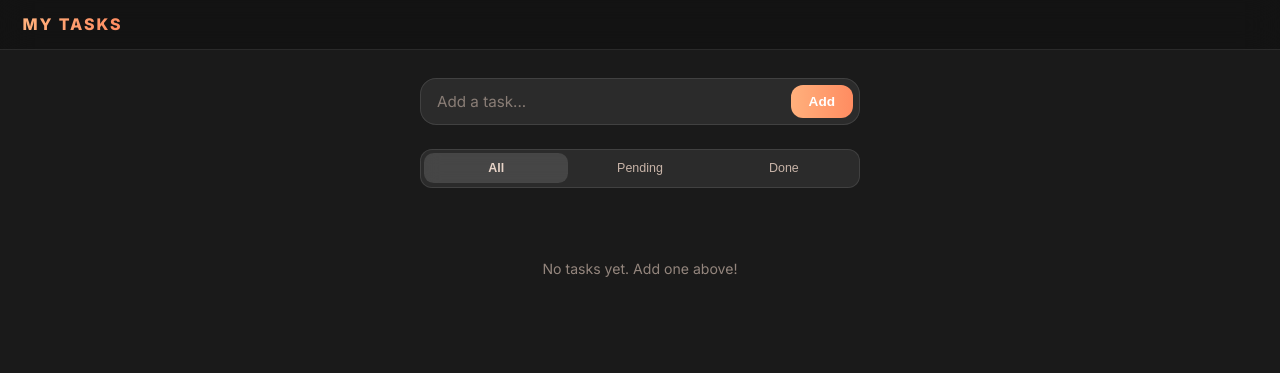
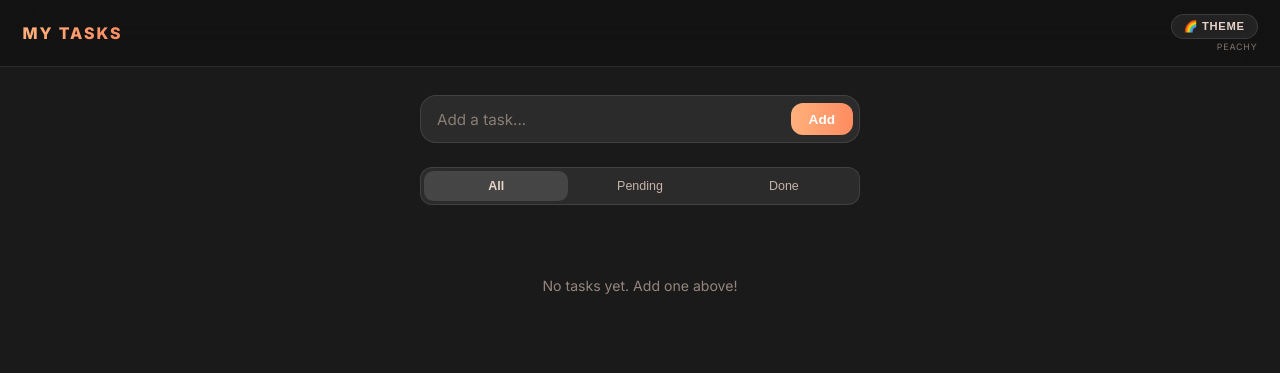
Before and after one commit to sameeradsv/my-tasks-pwa, a plain HTML site: page index.html in a window 1280 px wide. Drawn offline with Linux system fonts and the light colour scheme.

Commit message:
Fix: add theme toggle button to header in index.html

```diff
--- a/index.html
+++ b/index.html
@@ -54,19 +54,23 @@
   <link rel="stylesheet" href="style.css" />
 </head>
 <body data-theme="peach">
-    <canvas id="bg-canvas"></canvas>
+  <canvas id="bg-canvas"></canvas>
   <script>
     const T={slate:['#0f172a','#1e293b','#38bdf8'],forest:['#022c22','#064e3b','#10b981'],ocean:['#172554','#1e3a8a','#60a5fa'],dusk:['#2e1065','#4c1d95','#c084fc'],graphite:['#18181b','#27272a','#a1a1aa'],cocoa:['#451a03','#78350f','#fbbf24']};
     let cv=document.getElementById('bg-canvas'),ctx,orbs=[],cT='slate';
     function init(){cv.width=innerWidth;cv.height=innerHeight;ctx=cv.getContext('2d');addEventListener('resize',()=>{cv.width=innerWidth;cv.height=innerHeight;});makeOrbs();animate();}
     function makeOrbs(){const c=T[cT];orbs=[];for(let i=0;i<7;i++)orbs.push({x:Math.random()*cv.width,y:Math.random()*cv.height,vx:(Math.random()-0.5)*0.4,vy:(Math.random()-0.5)*0.4,r:Math.random()*160+100,col:c[i%3]});}
-        function animate(){ctx.clearRect(0,0,cv.width,cv.height);const grad=ctx.createRadialGradient(cv.width/2,cv.height/2,0,cv.width/2,cv.height/2,Math.max(cv.width,cv.height));grad.addColorStop(0,T[cT][0]);grad.addColorStop(1,T[cT][1]);ctx.fillStyle=grad;ctx.fillRect(0,0,cv.width,cv.height);orbs.forEach(o=>{o.x+=o.vx;o.y+=o.vy;if(o.x<-o.r||o.x>cv.width+o.r)o.vx*=-1;if(o.y<-o.r||o.y>cv.height+o.r)o.vy*=-1;const g=ctx.createRadialGradient(o.x,o.y,0,o.x,o.y,o.r);g.addColorStop(0,o.col+'80');g.addColorStop(1,o.col+'00');ctx.fillStyle=g;ctx.beginPath();ctx.arc(o.x,o.y,o.r,0,Math.PI*2);ctx.fill();});requestAnimationFrame(animate);}
+    function animate(){ctx.clearRect(0,0,cv.width,cv.height);const grad=ctx.createRadialGradient(cv.width/2,cv.height/2,0,cv.width/2,cv.height/2,Math.max(cv.width,cv.height));grad.addColorStop(0,T[cT][0]);grad.addColorStop(1,T[cT][1]);ctx.fillStyle=grad;ctx.fillRect(0,0,cv.width,cv.height);orbs.forEach(o=>{o.x+=o.vx;o.y+=o.vy;if(o.x<-o.r||o.x>cv.width+o.r)o.vx*=-1;if(o.y<-o.r||o.y>cv.height+o.r)o.vy*=-1;const g=ctx.createRadialGradient(o.x,o.y,0,o.x,o.y,o.r);g.addColorStop(0,o.col+'80');g.addColorStop(1,o.col+'00');ctx.fillStyle=g;ctx.beginPath();ctx.arc(o.x,o.y,o.r,0,Math.PI*2);ctx.fill();});requestAnimationFrame(animate);}
     document.body.addEventListener('data-theme-change',e=>{cT=e.detail;makeOrbs();});
     init();
   </script>
 
   <header>
     <h1>My Tasks</h1>
+    <div class="theme-switch-wrapper">
+      <button id="theme-toggle-btn">&#127752; Theme</button>
+      <span class="theme-name-display" id="theme-name-display">Peachy</span>
+    </div>
   </header>
 
   <main>
```
